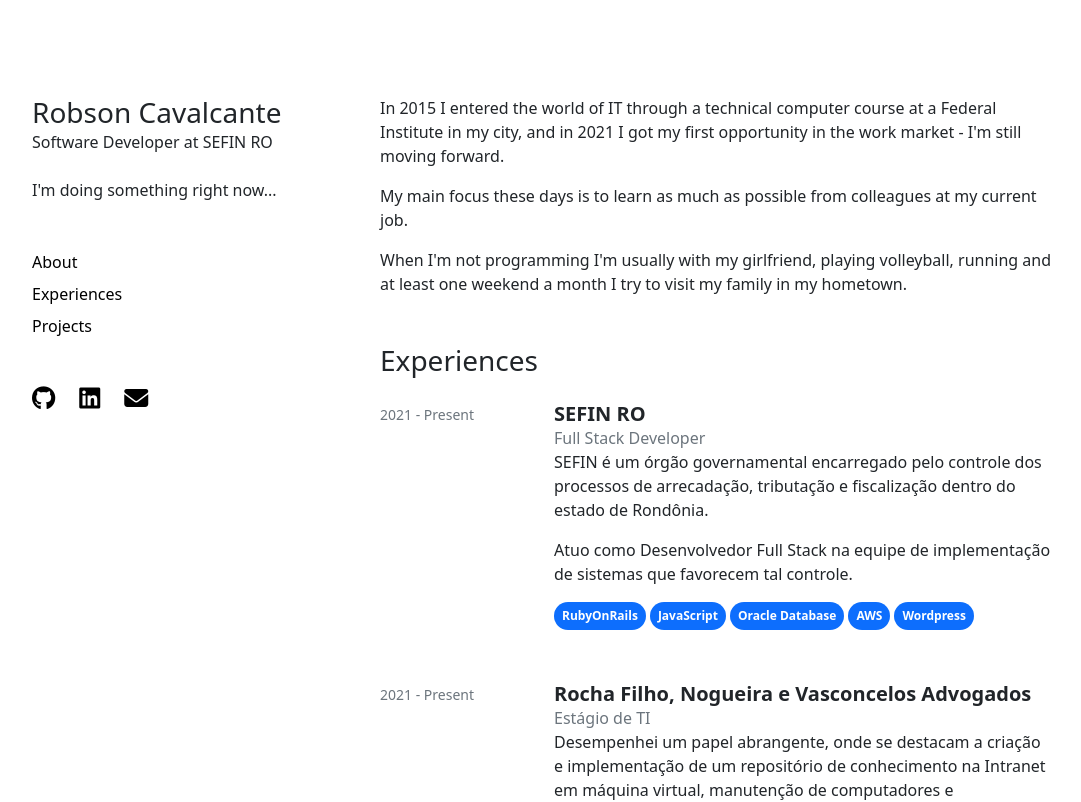
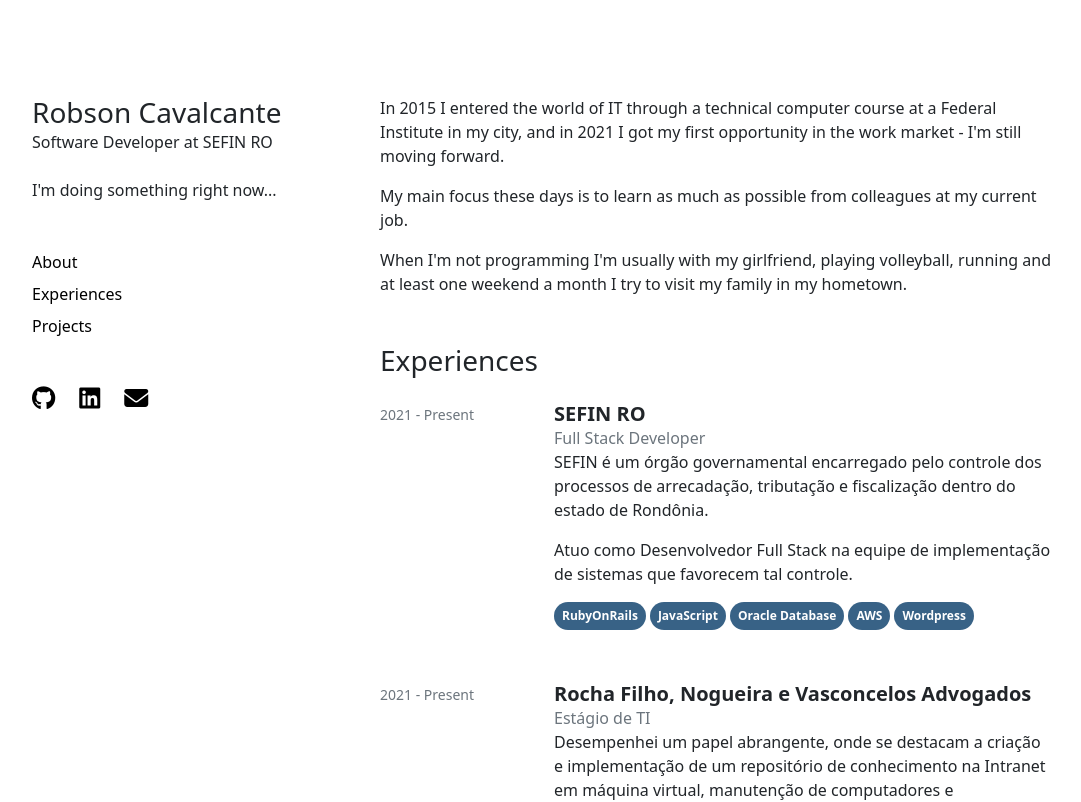
Before and after one commit to robmacav/robsoncavalcante.me, a React (Vite) app: page / in a window 1280 px wide. Shown: the top 802 px of the page, without its empty margins (98-1179 px from the left). Built offline with nearby package versions, Linux system fonts and the light colour scheme; no server answers.

Commit message:
refactor(src): change primary background color

```diff
--- /dev/null
+++ b/src/App.css
@@ -0,0 +1,3 @@
+.bg-primary {
+    background-color: rgb(7 59 104 / 80%) !important;
+}
--- a/src/App.tsx
+++ b/src/App.tsx
@@ -1,3 +1,5 @@
+import './App.css'
+
 import { BrowserRouter as Switch, Route } from 'react-router-dom';
 
 import Home from './pages/home.tsx';
```
